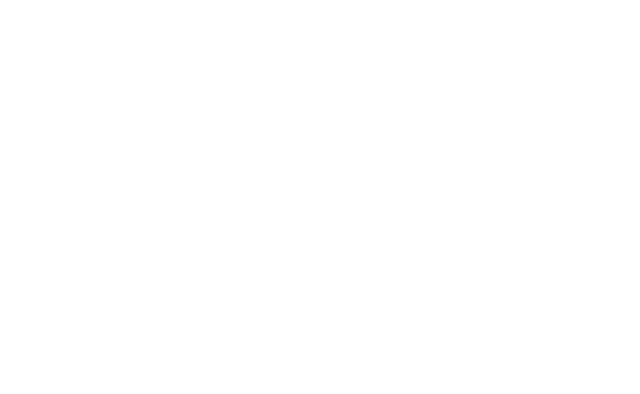
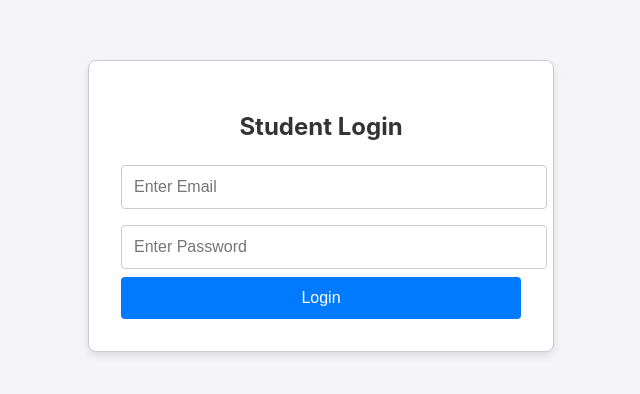
Before and after one commit to sharmatatsat/MockRound, a React (Create React App) app in the folder client/: page /student/login in a window 1280 px wide. Before the commit this address had no page. Shown: the part 194-588 px from the top of the page, without its empty margins (319-959 px from the left). Built offline with nearby package versions, Linux system fonts and the light colour scheme.

Commit message:
added student-Portal

```diff
--- a/client/src/App.js
+++ b/client/src/App.js
@@ -1,16 +1,24 @@
 import { BrowserRouter as Router, Routes, Route } from 'react-router-dom';
 import CollegeSignupPage from './pages/CollegeSignupPage';
 import CollegeLoginPage from './pages/CollegeLoginPage';
-import CollegeProfilePage from './pages/CollegeProfile'; // Ensure this import is correct
+import CollegeProfilePage from './pages/CollegeProfile';
+import StudentSignupPage from './pages/StudentSingupPage';
+import StudentLoginPage from './pages/StudentLoginPage';
+import StudentProfilePage from './pages/StudentProfile';
 
 function App() {
     return (
         <Router>
             <Routes>
+                {/* College Routes */}
                 <Route path="/" element={<CollegeLoginPage />} />
-                <Route path="/signup" element={<CollegeSignupPage />} />
-                <Route path="/profile" element={<CollegeProfilePage />} /> {/* Redirect here after login */}
-                {/* <Route path="/entries" element={<CollegeEntriesPage />} /> Example route for entries */}
+                <Route path="/college/signup" element={<CollegeSignupPage />} />
+                <Route path="/college/profile" element={<CollegeProfilePage />} />
+
+                {/* Student Routes */}
+                <Route path="/student/login" element={<StudentLoginPage />} />
+                <Route path="/student/signup" element={<StudentSignupPage />} />
+                <Route path="/student/profile" element={<StudentProfilePage />} />
             </Routes>
         </Router>
     );
--- a/client/src/pages/CollegeProfile.js
+++ b/client/src/pages/CollegeProfile.js
@@ -1,6 +1,6 @@
 import React, { useState } from 'react';
 import { useNavigate } from 'react-router-dom';
-import './CollegeProfilePage.css'; // Assuming you have a CSS file for styling
+import './CollegeProfilePage.css';
 
 const CollegeProfilePage = () => {
     const [college, setCollege] = useState({
@@ -38,8 +38,7 @@ const CollegeProfilePage = () => {
             if (response.ok) {
                 const data = await response.json();
                 console.log('College added:', data);
-                // Redirect to a success page or another route if needed
-                navigate('/entries'); // Example, adjust as needed
+                navigate('/entries');
             } else {
                 const errorData = await response.json();
                 console.log('Failed to add college:', errorData);
--- /dev/null
+++ b/client/src/pages/StudentLoginPage.css
@@ -0,0 +1,61 @@
+/* StudentLoginPage.css */
+
+/* General container styling */
+.login-container {
+    display: flex;
+    justify-content: center;
+    align-items: center;
+    height: 100vh;
+    background-color: #f4f4f9;
+}
+
+/* Form styling */
+.login-form {
+    background-color: #fff;
+    padding: 2rem;
+    border-radius: 8px;
+    box-shadow: 0 4px 8px rgba(0, 0, 0, 0.1);
+    width: 100%;
+    max-width: 400px;
+}
+
+/* Heading styling */
+.login-form h2 {
+    margin-bottom: 1rem;
+    font-size: 1.5rem;
+    color: #333;
+}
+
+/* Input field styling */
+.login-form input {
+    width: 100%;
+    padding: 0.75rem;
+    margin: 0.5rem 0;
+    border: 1px solid #ccc;
+    border-radius: 4px;
+    font-size: 1rem;
+}
+
+/* Button styling */
+.login-form button {
+    width: 100%;
+    padding: 0.75rem;
+    background-color: #007bff;
+    color: #fff;
+    border: none;
+    border-radius: 4px;
+    font-size: 1rem;
+    cursor: pointer;
+    transition: background-color 0.3s;
+}
+
+.login-form button:hover {
+    background-color: #0056b3;
+}
+
+/* Error message styling */
+.error-message {
+    color: #d9534f;
+    margin-top: 1rem;
+    font-size: 0.875rem;
+}
--- /dev/null
+++ b/client/src/pages/StudentLoginPage.js
@@ -0,0 +1,66 @@
+import React, { useState } from 'react';
+import { useNavigate } from 'react-router-dom';
+import './StudentLoginPage.css';
+
+const StudentLoginPage = () => {
+    const [email, setEmail] = useState('');
+    const [password, setPassword] = useState('');
+    const [error, setError] = useState('');
+    const navigate = useNavigate();
+
+    const handleSubmit = async (event) => {
+        event.preventDefault();
+
+        const userData = {
+            email: email.trim(),
+            password: password
+        };
+
+        try {
+            const response = await fetch('http://localhost:5000/api/auth/student/login', {
+                method: 'POST',
+                headers: {
+                    'Content-Type': 'application/json'
+                },
+                body: JSON.stringify(userData)
+            });
+
+            if (response.ok) {
+                const data = await response.json();
+                localStorage.setItem('token', data.token);
+                navigate('/student/profile');
+            } else {
+                const errorData = await response.json();
+                setError(errorData.error || 'Login failed');
+            }
+        } catch (error) {
+            setError('Login failed: ' + error.message);
+        }
+    };
+
+    return (
+        <div className="login-container">
+            <form onSubmit={handleSubmit} className="login-form">
+                <h2>Student Login</h2>
+                <input
+                    type="email"
+                    value={email}
+                    onChange={(e) => setEmail(e.target.value)}
+                    placeholder="Enter Email"
+                    required
+                />
+                <input
+                    type="password"
+                    value={password}
+                    onChange={(e) => setPassword(e.target.value)}
+                    placeholder="Enter Password"
+                    required
+                />
+                <button type="submit">Login</button>
+                {error && <p className="error-message">{error}</p>}
+            </form>
+        </div>
+    );
+};
+
+export default StudentLoginPage;
--- /dev/null
+++ b/client/src/pages/StudentProfile.js
@@ -0,0 +1,85 @@
+import React, { useState } from 'react';
+
+const StudentProfile = () => {
+    const [profile, setProfile] = useState({
+        name: '',
+        phone: '',
+        email: '',
+        aadhar: '',
+        marks: {
+            tenth: '',
+            twelfth: '',
+            jee: '',
+            neet: '',
+            collegeExams: ''
+        },
+        entranceExam: '',
+        caste: '',
+        category: ''
+    });
+
+    const handleChange = (e) => {
+        const { name, value } = e.target;
+        setProfile({
+            ...profile,
+            [name]: value
+        });
+    };
+
+    const handleMarksChange = (e) => {
+        const { name, value } = e.target;
+        setProfile({
+            ...profile,
+            marks: {
+                ...profile.marks,
+                [name]: value
+            }
+        });
+    };
+
+    const handleSubmit = async (e) => {
+        e.preventDefault();
+        try {
+            const response = await fetch('http://localhost:5000/api/colleges', {
+                method: 'POST',
+                headers: {
+                    'Content-Type': 'application/json',
+                    'Authorization': `Bearer ${localStorage.getItem('token')}`
+                },
+                body: JSON.stringify(profile)
+            });
+
+            if (response.ok) {
+                const colleges = await response.json();
+                console.log(colleges);
+            } else {
+                console.log('Error fetching colleges');
+            }
+        } catch (error) {
+            console.log('Error:', error);
+        }
+    };
+
+    return (
+        <div className="profile-container">
+            <form onSubmit={handleSubmit} className="profile-form">
+                <h2>Student Profile</h2>
+                <input type="text" name="name" value={profile.name} onChange={handleChange} placeholder="Name" required />
+                <input type="text" name="phone" value={profile.phone} onChange={handleChange} placeholder="Phone" required />
+                <input type="email" name="email" value={profile.email} onChange={handleChange} placeholder="Email" required />
+                <input type="text" name="aadhar" value={profile.aadhar} onChange={handleChange} placeholder="Aadhar" required />
+                <input type="text" name="tenth" value={profile.marks.tenth} onChange={handleMarksChange} placeholder="10th Marks" required />
+                <input type="text" name="twelfth" value={profile.marks.twelfth} onChange={handleMarksChange} placeholder="12th Marks" required />
+                <input type="text" name="jee" value={profile.marks.jee} onChange={handleMarksChange} placeholder="JEE Marks" required />
+                <input type="text" name="neet" value={profile.marks.neet} onChange={handleMarksChange} placeholder="NEET Marks" required />
+                <input type="text" name="collegeExams" value={profile.marks.collegeExams} onChange={handleMarksChange} placeholder="College Exam Marks" required />
+                <input type="text" name="entranceExam" value={profile.entranceExam} onChange={handleChange} placeholder="Entrance Exam" required />
+                <input type="text" name="caste" value={profile.caste} onChange={handleChange} placeholder="Caste" required />
+                <input type="text" name="category" value={profile.category} onChange={handleChange} placeholder="Category" required />
+                <button type="submit">Find Colleges</button>
+            </form>
+        </div>
+    );
+};
+
+export default StudentProfile;
--- /dev/null
+++ b/client/src/pages/StudentSingupPage.js
@@ -0,0 +1,61 @@
+import React, { useState } from 'react';
+import { useNavigate } from 'react-router-dom';
+import './SignupPage.css';
+
+const StudentSignupPage = () => {
+    const [email, setEmail] = useState('');
+    const [password, setPassword] = useState('');
+    const navigate = useNavigate();
+
+    const handleSubmit = async (event) => {
+        event.preventDefault();
+
+        const userData = {
+            email: email.trim(),
+            password: password,
+        };
+
+        try {
+            const response = await fetch('http://localhost:5000/api/students/signup', {
+                method: 'POST',
+                headers: {
+                    'Content-Type': 'application/json',
+                },
+                body: JSON.stringify(userData),
+            });
+
+            if (response.ok) {
+                navigate('/student/login');
+            } else {
+                console.log('Signup error');
+            }
+        } catch (error) {
+            console.log('Signup error:', error);
+        }
+    };
+
+    return (
+        <div className="signup-container">
+            <form onSubmit={handleSubmit} className="signup-form">
+                <h2>Student Sign Up</h2>
+                <input
+                    type="email"
+                    value={email}
+                    onChange={(e) => setEmail(e.target.value)}
+                    placeholder="Enter Email"
+                    required
+                />
+                <input
+                    type="password"
+                    value={password}
+                    onChange={(e) => setPassword(e.target.value)}
+                    placeholder="Enter Password"
+                    required
+                />
+                <button type="submit">Sign Up</button>
+            </form>
+        </div>
+    );
+};
+
+export default StudentSignupPage;
```
Also changed, not shown: client/src/pages/StudentDashboard.js (deleted).
